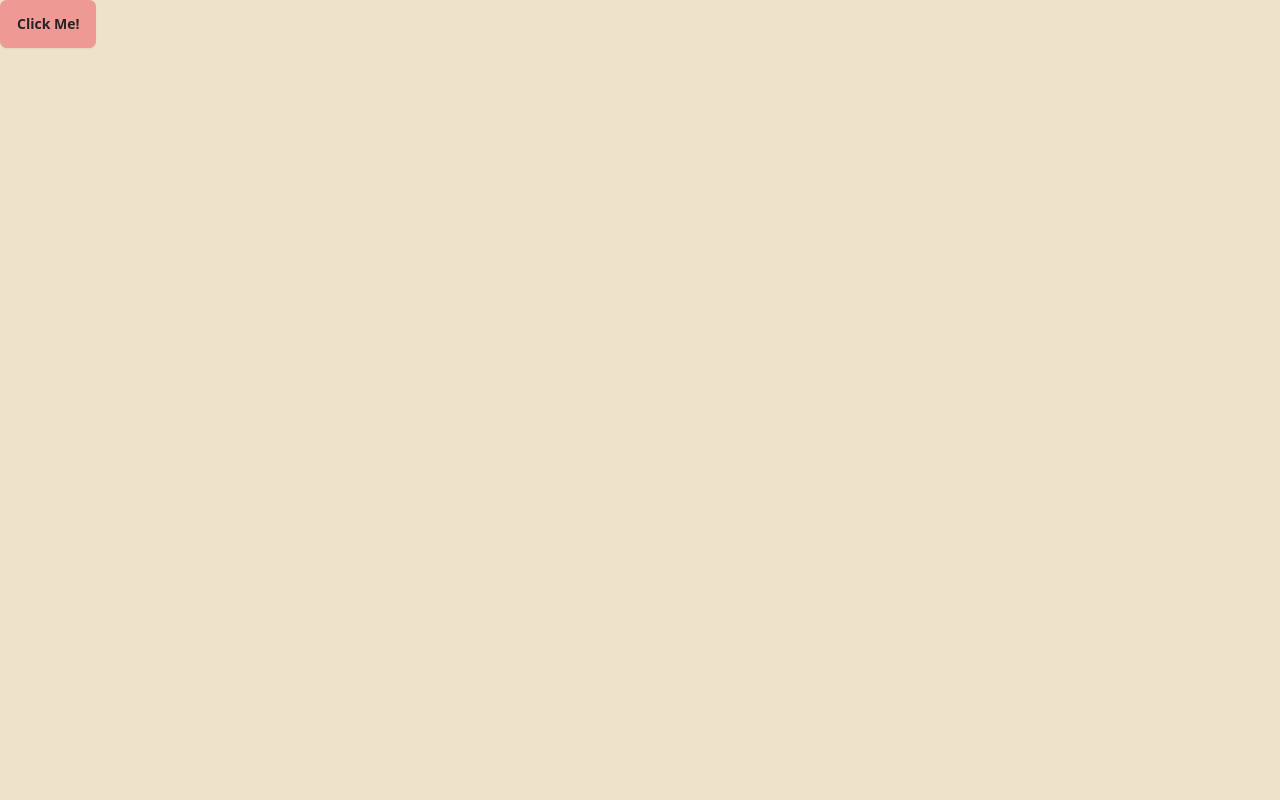
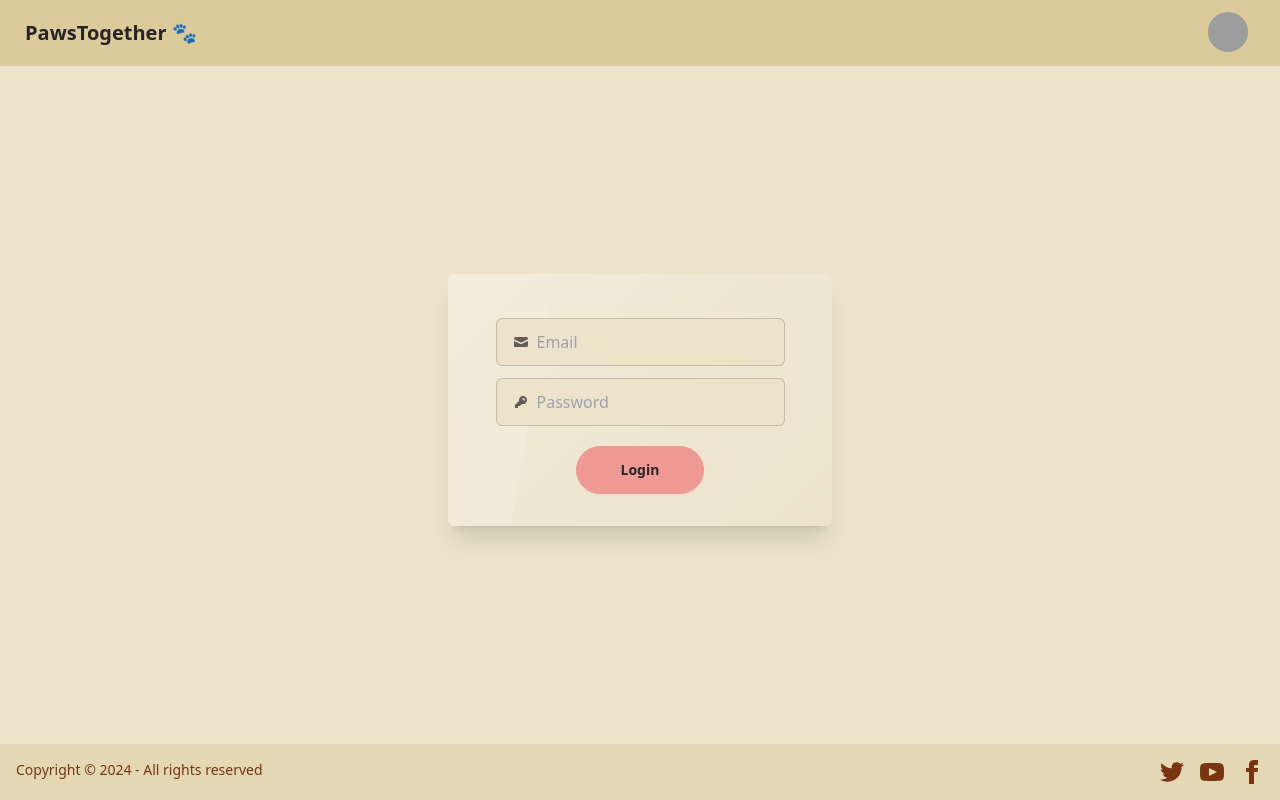
Before and after one commit to SillyCatto/frontend, a React (Vite) app: page /login in a window 1280 px wide. Built offline with nearby package versions, Linux system fonts and the light colour scheme; grey boxes are pictures that could not be loaded.

Commit message:
created login page

```diff
--- a/package.json
+++ b/package.json
@@ -10,8 +10,10 @@
     "preview": "vite preview"
   },
   "dependencies": {
+    "axios": "^1.7.9",
     "react": "^18.3.1",
-    "react-dom": "^18.3.1"
+    "react-dom": "^18.3.1",
+    "react-router-dom": "^7.1.1"
   },
   "devDependencies": {
     "@eslint/js": "^9.17.0",
--- a/src/App.jsx
+++ b/src/App.jsx
@@ -1,29 +1,19 @@
+import { BrowserRouter, Routes, Route } from "react-router-dom";
+import Body from "./Body";
+import Login from "./Login";
+import Profile from "./Profile.jsx";
+
 export default function App() {
-  const showModal = () => {
-    const modal = document.getElementById("my_modal_1");
-    if (modal) {
-      modal.showModal();
-    }
-  };
-
   return (
-    <div>
-      <button className="btn btn-primary" onClick={showModal}>
-        Click Me!
-      </button>
-      <dialog id="my_modal_1" className="modal">
-        <div className="modal-box">
-          <h3 className="text-lg font-bold">Hello!</h3>
-          <p className="py-4">
-            Press ESC key or click the button below to close
-          </p>
-          <div className="modal-action">
-            <form method="dialog">
-              <button className="btn">Close</button>
-            </form>
-          </div>
-        </div>
-      </dialog>
-    </div>
+    <>
+      <BrowserRouter basename="/">
+        <Routes>
+          <Route path="/" element={<Body />}>
+            <Route path="/login" element={<Login />} />
+            <Route path="/profile" element={<Profile />} />
+          </Route>
+        </Routes>
+      </BrowserRouter>
+    </>
   );
 }
--- /dev/null
+++ b/src/Body.jsx
@@ -0,0 +1,13 @@
+import { Outlet } from "react-router-dom";
+import NavBar from "./NavBar";
+import Footer from "./Footer";
+
+export default function Body() {
+  return (
+    <div>
+      <NavBar />
+      <Outlet />
+      <Footer />
+    </div>
+  );
+}
--- /dev/null
+++ b/src/Footer.jsx
@@ -0,0 +1,44 @@
+export default function Footer() {
+  return (
+    <footer className="footer bg-base-200 text-amber-900 p-4 fixed bottom-0">
+      <aside className="grid-flow-col items-center">
+        <p>Copyright © {new Date().getFullYear()} - All rights reserved</p>
+      </aside>
+      <nav className="grid-flow-col gap-4 md:place-self-center md:justify-self-end">
+        <a>
+          <svg
+            xmlns="http://www.w3.org/2000/svg"
+            width="24"
+            height="24"
+            viewBox="0 0 24 24"
+            className="fill-current"
+          >
+            <path d="M24 4.557c-.883.392-1.832.656-2.828.775 1.017-.609 1.798-1.574 2.165-2.724-.951.564-2.005.974-3.127 1.195-.897-.957-2.178-1.555-3.594-1.555-3.179 0-5.515 2.966-4.797 6.045-4.091-.205-7.719-2.165-10.148-5.144-1.29 2.213-.669 5.108 1.523 6.574-.806-.026-1.566-.247-2.229-.616-.054 2.281 1.581 4.415 3.949 4.89-.693.188-1.452.232-2.224.084.626 1.956 2.444 3.379 4.6 3.419-2.07 1.623-4.678 2.348-7.29 2.04 2.179 1.397 4.768 2.212 7.548 2.212 9.142 0 14.307-7.721 13.995-14.646.962-.695 1.797-1.562 2.457-2.549z"></path>
+          </svg>
+        </a>
+        <a>
+          <svg
+            xmlns="http://www.w3.org/2000/svg"
+            width="24"
+            height="24"
+            viewBox="0 0 24 24"
+            className="fill-current"
+          >
+            <path d="M19.615 3.184c-3.604-.246-11.631-.245-15.23 0-3.897.266-4.356 2.62-4.385 8.816.029 6.185.484 8.549 4.385 8.816 3.6.245 11.626.246 15.23 0 3.897-.266 4.356-2.62 4.385-8.816-.029-6.185-.484-8.549-4.385-8.816zm-10.615 12.816v-8l8 3.993-8 4.007z"></path>
+          </svg>
+        </a>
+        <a>
+          <svg
+            xmlns="http://www.w3.org/2000/svg"
+            width="24"
+            height="24"
+            viewBox="0 0 24 24"
+            className="fill-current"
+          >
+            <path d="M9 8h-3v4h3v12h5v-12h3.642l.358-4h-4v-1.667c0-.955.192-1.333 1.115-1.333h2.885v-5h-3.808c-3.596 0-5.192 1.583-5.192 4.615v3.385z"></path>
+          </svg>
+        </a>
+      </nav>
+    </footer>
+  );
+}
--- /dev/null
+++ b/src/Login.jsx
@@ -0,0 +1,82 @@
+import { useState } from "react";
+import axios from "axios";
+
+export default function Login() {
+  const [email, setEmail] = useState("");
+  const [password, setPassword] = useState("");
+
+  const handleLogin = async () => {
+    try {
+      const res = await axios.post("http://localhost:3000/login", {
+        email,
+        password,
+      });
+    } catch (err) {
+      console.error(err);
+    }
+  };
+
+  return (
+    <div className="flex items-center justify-center h-screen">
+      <div className="card glass bg-base-100 w-96 shadow-xl">
+        <div className="card-body">
+          <div className="flex items-center flex-col gap-3 m-3">
+            <label className="input input-bordered flex items-center gap-2">
+              <svg
+                xmlns="http://www.w3.org/2000/svg"
+                viewBox="0 0 16 16"
+                fill="currentColor"
+                className="h-4 w-4 opacity-70"
+              >
+                <path d="M2.5 3A1.5 1.5 0 0 0 1 4.5v.793c.026.009.051.02.076.032L7.674 8.51c.206.1.446.1.652 0l6.598-3.185A.755.755 0 0 1 15 5.293V4.5A1.5 1.5 0 0 0 13.5 3h-11Z" />
+                <path d="M15 6.954 8.978 9.86a2.25 2.25 0 0 1-1.956 0L1 6.954V11.5A1.5 1.5 0 0 0 2.5 13h11a1.5 1.5 0 0 0 1.5-1.5V6.954Z" />
+              </svg>
+              <input
+                type="text"
+                className="grow"
+                placeholder="Email"
+                value={email}
+                onChange={(event) => {
+                  setEmail(event.target.value);
+                }}
+              />
+            </label>
+
+            <label className="input input-bordered flex items-center gap-2">
+              <svg
+                xmlns="http://www.w3.org/2000/svg"
+                viewBox="0 0 16 16"
+                fill="currentColor"
+                className="h-4 w-4 opacity-70"
+              >
+                <path
+                  fillRule="evenodd"
+                  d="M14 6a4 4 0 0 1-4.899 3.899l-1.955 1.955a.5.5 0 0 1-.353.146H5v1.5a.5.5 0 0 1-.5.5h-2a.5.5 0 0 1-.5-.5v-2.293a.5.5 0 0 1 .146-.353l3.955-3.955A4 4 0 1 1 14 6Zm-4-2a.75.75 0 0 0 0 1.5.5.5 0 0 1 .5.5.75.75 0 0 0 1.5 0 2 2 0 0 0-2-2Z"
+                  clipRule="evenodd"
+                />
+              </svg>
+              <input
+                type="password"
+                className="grow"
+                placeholder="Password"
+                value={password}
+                onChange={(event) => {
+                  setPassword(event.target.value);
+                }}
+              />
+            </label>
+          </div>
+
+          <div className="card-actions justify-center">
+            <button
+              className="btn btn-primary rounded-full w-32"
+              onClick={handleLogin}
+            >
+              Login
+            </button>
+          </div>
+        </div>
+      </div>
+    </div>
+  );
+}
--- /dev/null
+++ b/src/Navbar.jsx
@@ -0,0 +1,43 @@
+export default function Navbar() {
+  return (
+    <div className="navbar bg-base-300 fixed">
+      <div className="flex-1">
+        <a className="btn btn-ghost text-xl">PawsTogether 🐾</a>
+      </div>
+
+      <div className="flex-none gap-2">
+        <div className="dropdown dropdown-end mx-5">
+          <div
+            tabIndex={0}
+            role="button"
+            className="btn btn-ghost btn-circle avatar"
+          >
+            <div className="w-10 rounded-full">
+              <img
+                alt="Profile picture"
+                src="https://img.daisyui.com/images/stock/photo-1534528741775-53994a69daeb.webp"
+              />
+            </div>
+          </div>
+          <ul
+            tabIndex={0}
+            className="menu menu-sm dropdown-content bg-base-100 rounded-box z-[1] mt-3 w-52 p-2 shadow"
+          >
+            <li>
+              <a className="justify-between">
+                Profile
+                <span className="badge">New</span>
+              </a>
+            </li>
+            <li>
+              <a>Settings</a>
+            </li>
+            <li>
+              <a>Logout</a>
+            </li>
+          </ul>
+        </div>
+      </div>
+    </div>
+  );
+}
--- /dev/null
+++ b/src/Profile.jsx
@@ -0,0 +1,3 @@
+export default function Login() {
+  return <div>Profile</div>;
+}
```
Also changed, not shown: 1 other file (tests, documents, lock files or other folders).
